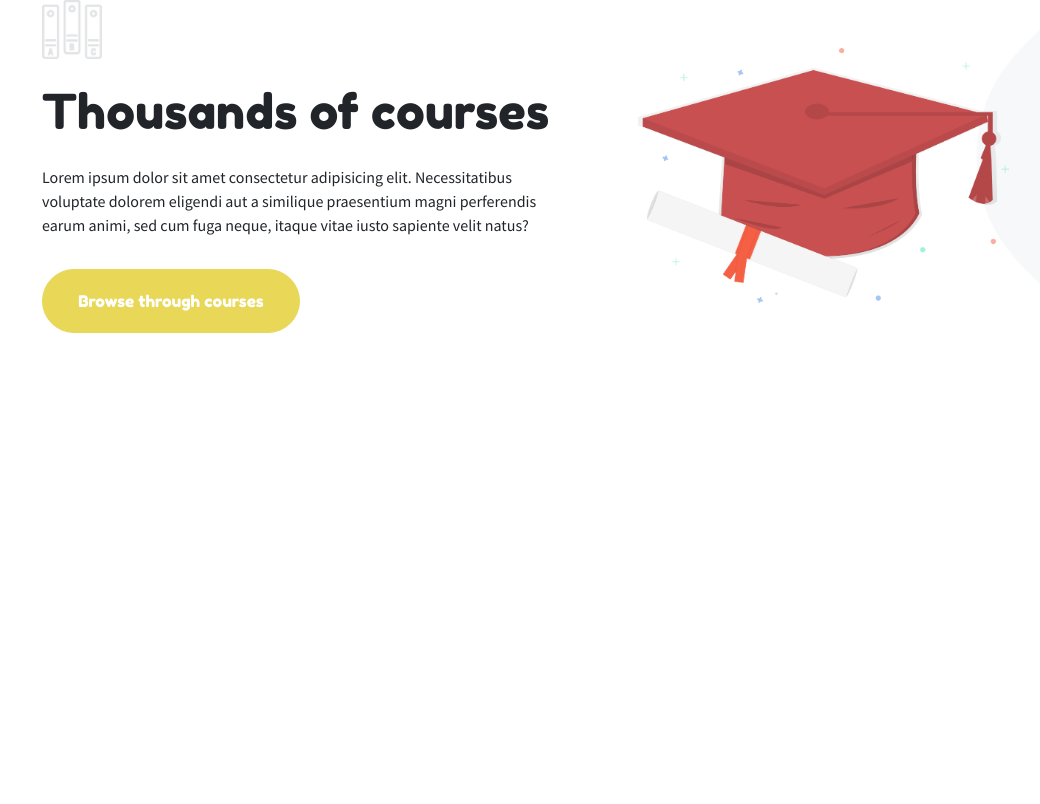
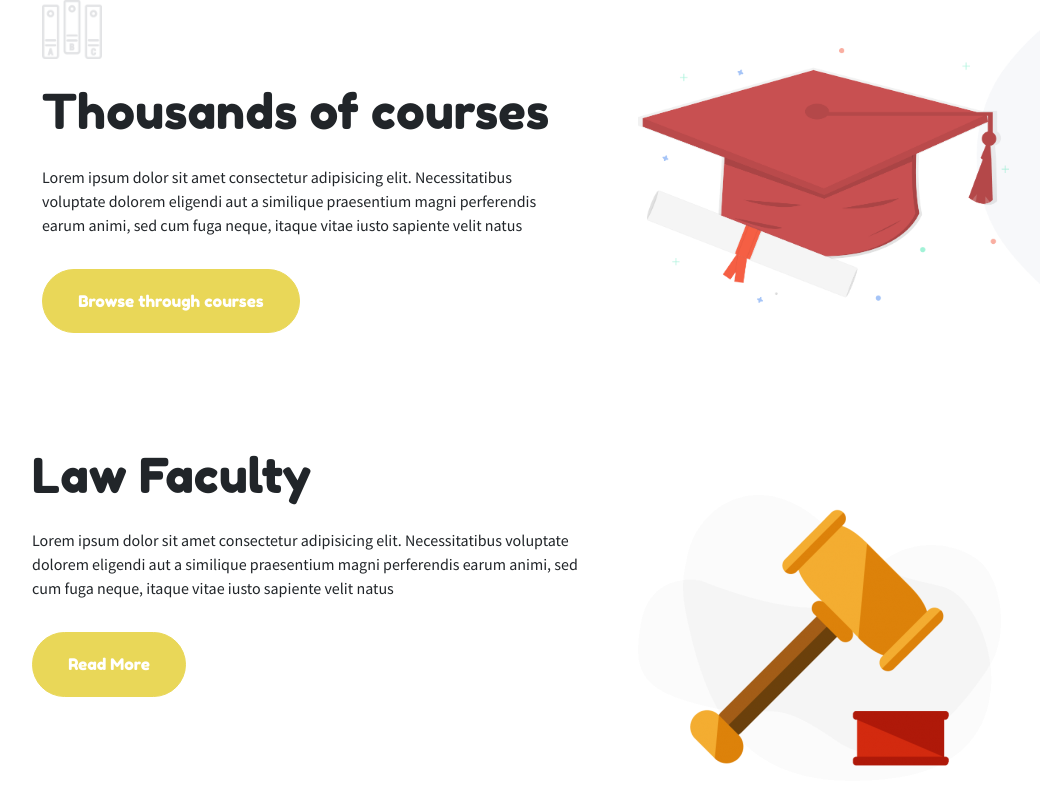
Before and after one commit to cif95/proj-html-vuejs, a Vue app: page / in a window 1280 px wide. Shown: the part 768-1572 px from the top of the page, without its empty margins (50-1090 px from the left). Before the commit the page ends 1167 px from the top, so only its background shows below. Built offline with nearby package versions, Linux system fonts and the light colour scheme.

Commit message:
implemented props connection to section content

```diff
--- a/src/components/HeaderComponents/Navbar.vue
+++ b/src/components/HeaderComponents/Navbar.vue
@@ -92,7 +92,7 @@ nav {
       @include flex(flex-end, center, 2rem);
       ul {
         @include custom-list(white);
-        @include flex(center, center, 2rem);
+        @include flex(center, center, 1.5rem);
         li.active,
         li.active a {
           color: $secondaryColor;
--- a/src/components/Main.vue
+++ b/src/components/Main.vue
@@ -1,7 +1,32 @@
 <template>
   <main>
-    <!-- props to standardContent to change text, img, btn in each section -->
-    <section id="courses"><StandardContent /></section>
+    <!-- props to standardContent to change text, img, btn and cols order in each section -->
+    <section id="courses">
+      <StandardContent
+        :hasIcon="true"
+        iconPath="Books-icon.png"
+        imgPath="Graduation-Illustration.png"
+        title="Thousands of courses"
+        text="Lorem ipsum dolor sit amet consectetur adipisicing elit.
+          Necessitatibus voluptate dolorem eligendi aut a similique praesentium
+          magni perferendis earum animi, sed cum fuga neque, itaque vitae iusto
+          sapiente velit natus"
+        btnText="Browse through courses"
+      />
+    </section>
+    <section id="faculties">
+      <StandardContent
+        :hasIcon="false"
+        iconPath="Exam-icon.png"
+        imgPath="Gavel-Illustration-e1556884768193.png"
+        title="Law Faculty"
+        text="Lorem ipsum dolor sit amet consectetur adipisicing elit.
+          Necessitatibus voluptate dolorem eligendi aut a similique praesentium
+          magni perferendis earum animi, sed cum fuga neque, itaque vitae iusto
+          sapiente velit natus"
+        btnText="Read More"
+      />
+    </section>
     <!-- 7 sections  => components: standardContent(img + title,text,btn), Slider, Card -->
     <!-- banner -->
   </main>
@@ -24,7 +49,7 @@ h1,
 h2 {
   color: $sectionHeadingColor;
 }
-section {
+section#courses {
   background-image: url(../assets/img/home-background.png);
   background-position: center;
   background-size: contain;
--- a/src/components/MainComponents/StandardContent.vue
+++ b/src/components/MainComponents/StandardContent.vue
@@ -3,24 +3,22 @@
     <div class="row py-5">
       <div class="col-6">
         <img
+          v-if="hasIcon == true"
           class="img-fluid section-icon pb-4"
-          src="../../assets/img/Books-icon.png"
-          alt="books icon"
+          :src="require(`../../assets/img/${iconPath}`)"
+          :alt="iconPath"
         />
-        <h2>Thousands of courses</h2>
+        <h2>{{ title }}</h2>
         <p class="py-3">
-          Lorem ipsum dolor sit amet consectetur adipisicing elit.
-          Necessitatibus voluptate dolorem eligendi aut a similique praesentium
-          magni perferendis earum animi, sed cum fuga neque, itaque vitae iusto
-          sapiente velit natus?
+          {{ text }}
         </p>
-        <button class="my-btn my-btn-yellow">Browse through courses</button>
+        <button class="my-btn my-btn-yellow">{{ btnText }}</button>
       </div>
       <div class="col-5 p-5">
         <img
           class="img-fluid"
-          src="../../assets/img/Graduation-Illustration.png"
-          alt="graduation image"
+          :src="require(`../../assets/img/${imgPath}`)"
+          :alt="imgPath"
         />
       </div>
     </div>
@@ -30,6 +28,7 @@
 <script>
 export default {
   name: "standardContent",
+  props: ["iconPath", "imgPath", "title", "text", "btnText", "hasIcon"],
 };
 </script>
 
```
